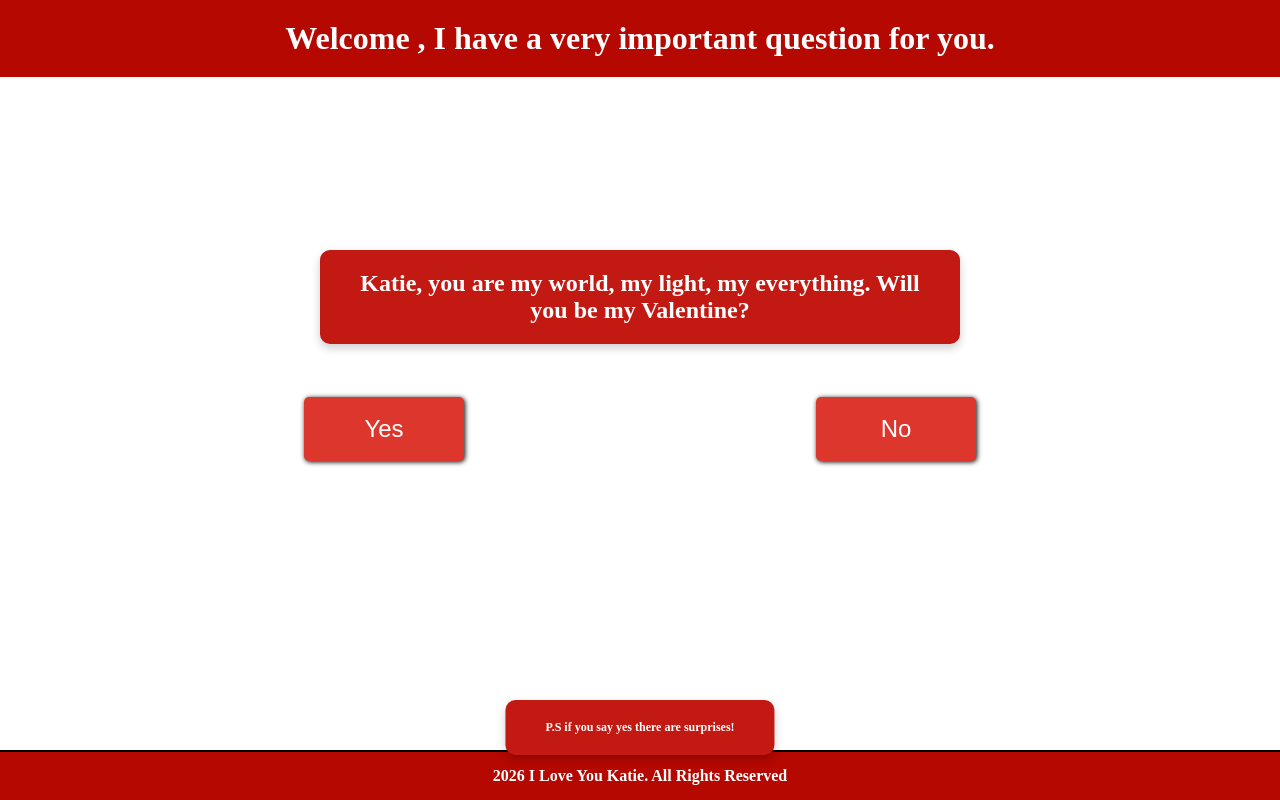
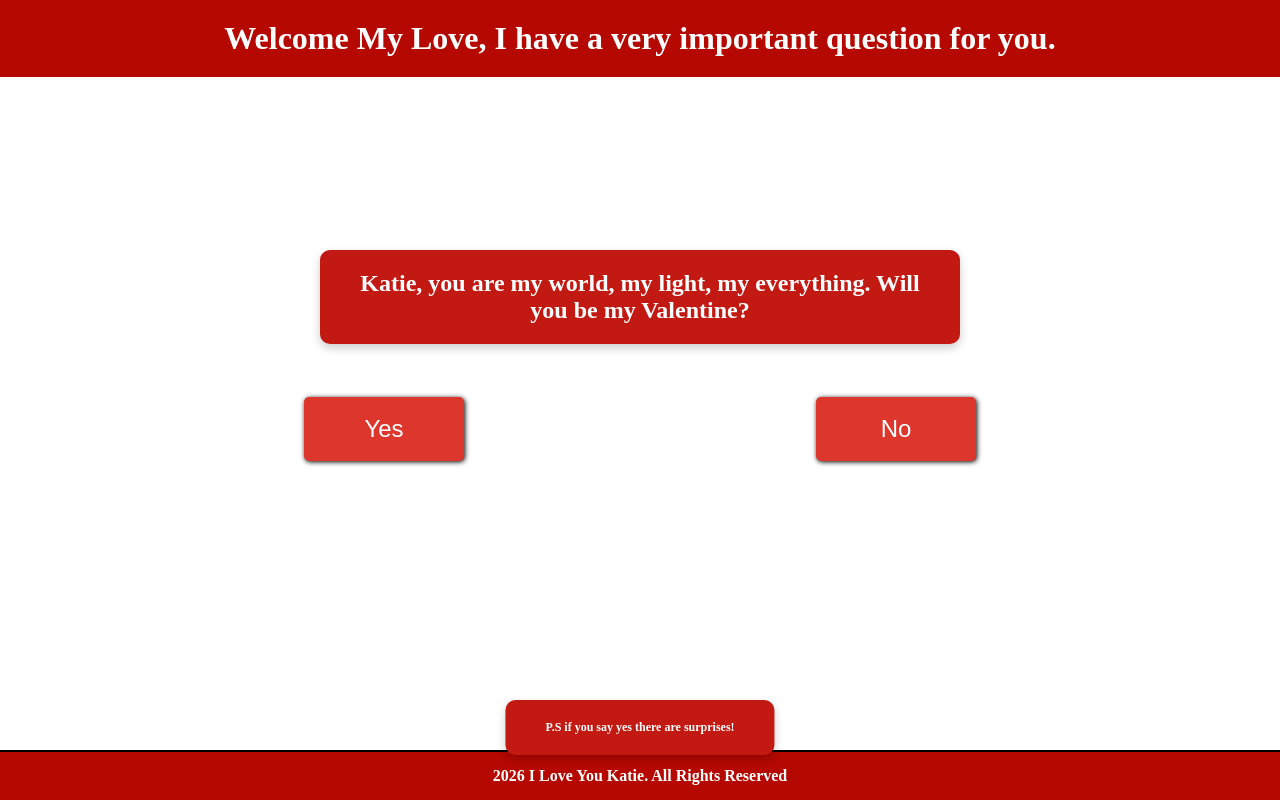
Before and after one commit to AnthonyD8/valDay, a plain HTML site: page docs/index.html in a window 1280 px wide. Drawn offline with nearby package versions, Linux system fonts and the light colour scheme.

Commit message:
Update index.html

```diff
--- a/docs/index.html
+++ b/docs/index.html
@@ -8,7 +8,7 @@
 </head>
 <body>
   <header>
-    <h1>Welcome , I have a very important question for you.</h1>
+    <h1>Welcome My Love, I have a very important question for you.</h1>
   </header>
 <h2></h2>
 <div class="overlay-text">
```
